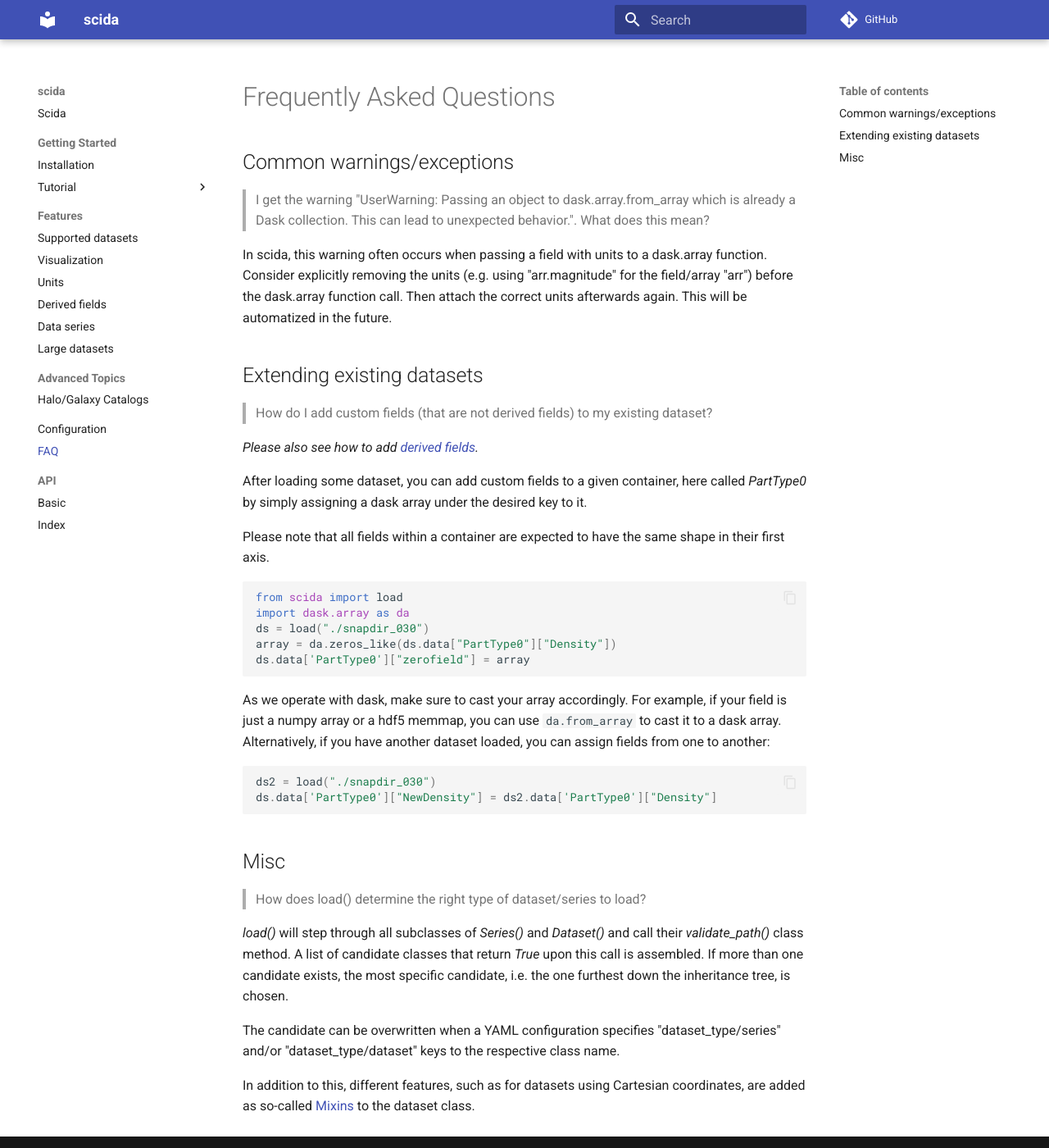
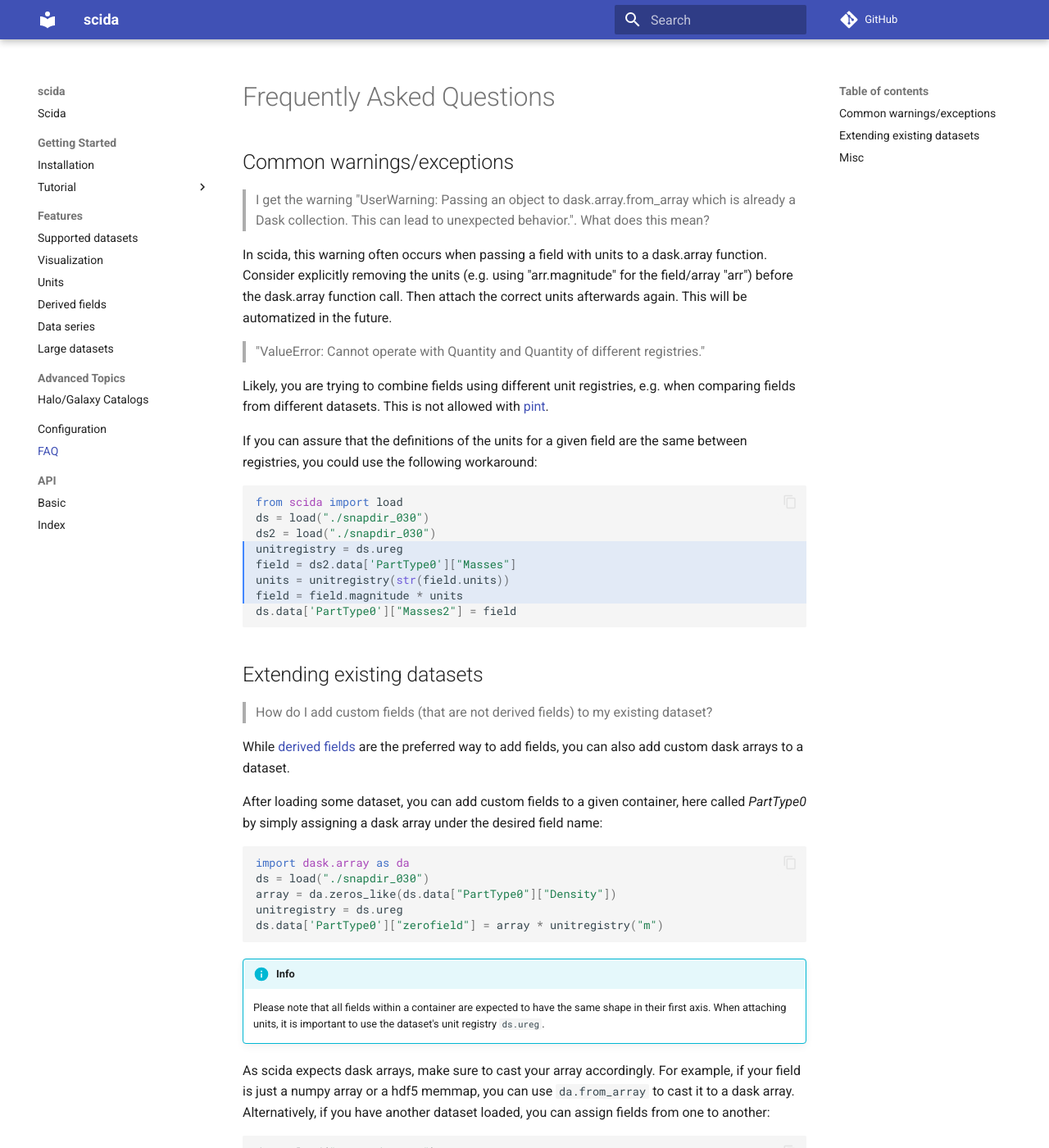
Before and after one commit to cbyrohl/scida, an MkDocs documentation site: the page built from docs/faq.md, in a window 1280 px wide and 1400 px high. Shown: the whole window at 82% size. Built offline with MkDocs 1.6.1 and Material for MkDocs 9.7.7, drawn with Linux system fonts in a browser that asks for light colours; comment, search, counter and statistics services are not loaded.

Commit message:
add UnitRegistry mismatch to FAQ

````diff
--- a/docs/faq.md
+++ b/docs/faq.md
@@ -6,30 +6,52 @@ In scida, this warning often occurs when passing a field with units to a dask.ar
 Consider explicitly removing the units (e.g. using "arr.magnitude" for the field/array "arr") before the dask.array function call.
 Then attach the correct units afterwards again. This will be automatized in the future.
 
+> "ValueError: Cannot operate with Quantity and Quantity of different registries."
+
+Likely, you are trying to combine fields using different unit registries, e.g. when comparing fields from different datasets. This is not allowed with [pint](https://pint.readthedocs.io/en/stable).
+
+If you can assure that the definitions of the units for a given field are the same between registries,
+you could use the following workaround:
+
+``` py hl_lines="4-7"
+from scida import load
+ds = load("./snapdir_030")
+ds2 = load("./snapdir_030")
+unitregistry = ds.ureg
+field = ds2.data['PartType0']["Masses"]
+units = unitregistry(str(field.units))
+field = field.magnitude * units
+ds.data['PartType0']["Masses2"] = field
+```
+
+
 ## Extending existing datasets
 > How do I add custom fields (that are not derived fields) to my existing dataset?
 
-*Please also see how to add [derived fields](derived_fields.md).*
+While [derived fields](derived_fields.md) are the preferred way to add fields, you can also add custom dask arrays to a dataset.
 
-After loading some dataset, you can add custom fields to a given container, here called *PartType0* by simply assigning a dask array under the desired key to it.
-
-Please note that all fields within a container are expected to have the same shape in their first axis.
+After loading some dataset, you can add custom fields to a given container, here called *PartType0* by simply assigning a dask array under the desired field name:
 
 ``` py
-from scida import load
 import dask.array as da
 ds = load("./snapdir_030")
 array = da.zeros_like(ds.data["PartType0"]["Density"])
-ds.data['PartType0']["zerofield"] = array
+unitregistry = ds.ureg
+ds.data['PartType0']["zerofield"] = array * unitregistry("m")
 ```
 
-As we operate with dask, make sure to cast your array accordingly. For example, if your field is just a numpy array or a hdf5 memmap, you can use `da.from_array` to cast it to a dask array.
+!!! info
+
+    Please note that all fields within a container are expected to have the same shape in their first axis. When attaching units, it is important to use the dataset's unit registry `ds.ureg`.
+
+As scida expects dask arrays, make sure to cast your array accordingly. For example, if your field is just a numpy array or a hdf5 memmap, you can use `da.from_array` to cast it to a dask array.
 Alternatively, if you have another dataset loaded, you can assign fields from one to another:
 
 ``` py
 ds2 = load("./snapdir_030")
 ds.data['PartType0']["NewDensity"] = ds2.data['PartType0']["Density"]
 ```
+
 
 ## Misc
 > How does load() determine the right type of dataset/series to load?
````
